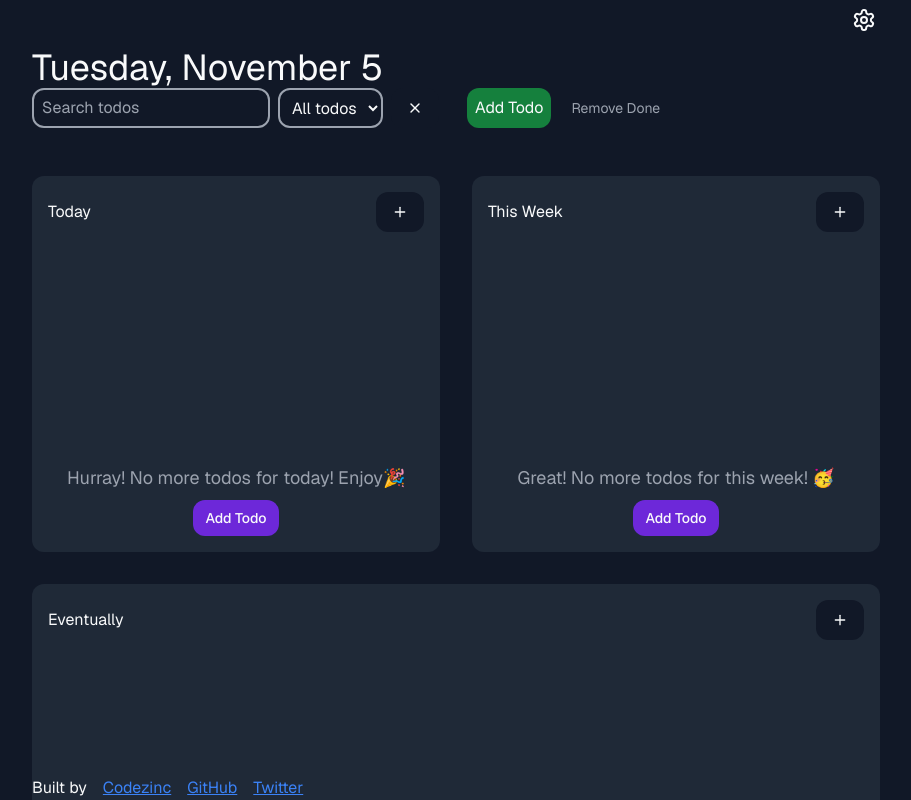
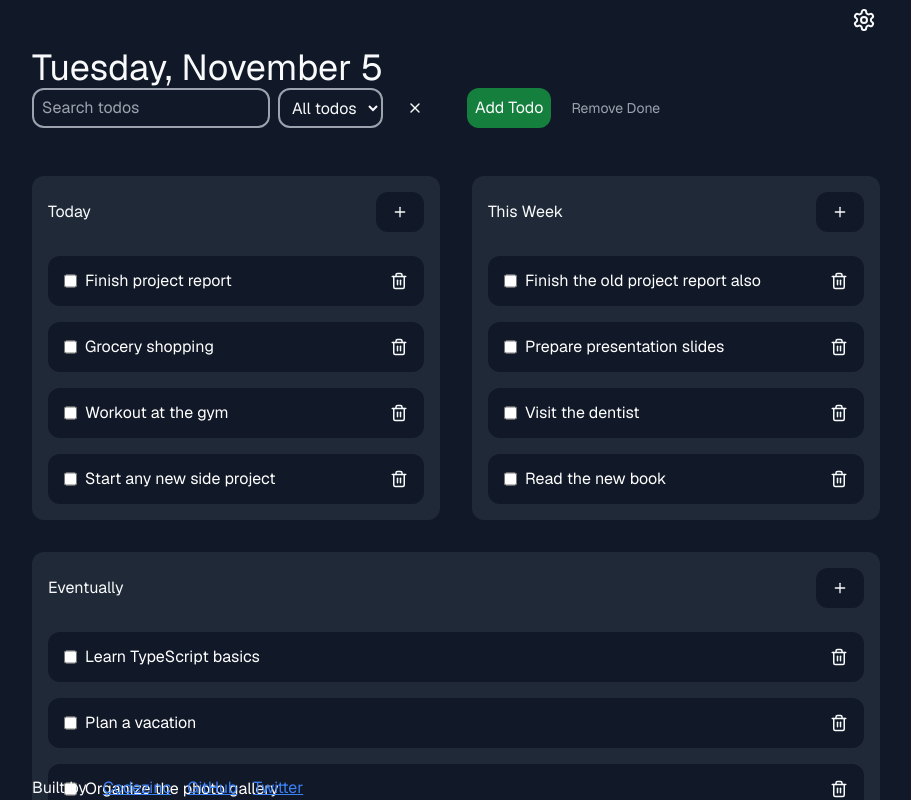
Before and after one commit to anuragg-p/codezinc-frontend, a Next.js app: page /apps/simple-todo in a window 1280 px wide. Shown: the top 800 px of the page, without its empty margins (184-1095 px from the left). Built offline with nearby package versions, Linux system fonts and the light colour scheme.

Commit message:
changed the todoAppData to a data/todo-app-data.json

```diff
--- a/src/TodoAppData/data.tsx
+++ /dev/null
@@ -1,60 +0,0 @@
-import { TodoEnum } from "@/components/Todo";
-import { type TodoItemType } from "@/types/todo.types";
-
-
-const __todosNew: TodoItemType[] = []
-
-const __todos: TodoItemType[] = [
-    {
-        type: TodoEnum.TODAY,
-        name: "Finish project report",
-        tags: ["work", "urgent"],
-    },
-    {
-        type: TodoEnum.TODAY,
-        name: "Grocery shopping",
-        tags: ["personal", "errands"],
-    },
-    {
-        type: TodoEnum.TODAY,
-        name: "Workout at the gym",
-        tags: ["health", "fitness"],
-    },
-    {
-        type: TodoEnum.THIS_WEEK,
-        name: "Prepare presentation slides",
-        tags: ["work", "presentation"],
-    },
-    {
-        type: TodoEnum.THIS_WEEK,
-        name: "Visit the dentist",
-        tags: ["health", "appointment"],
-    },
-    {
-        type: TodoEnum.THIS_WEEK,
-        name: "Read the new book",
-        tags: ["personal", "reading"],
-    },
-    {
-        type: TodoEnum.EVENTUALLY,
-        name: "Learn TypeScript basics",
-        tags: ["learning", "development"],
-    },
-    {
-        type: TodoEnum.EVENTUALLY,
-        name: "Plan a vacation",
-        tags: ["personal", "travel"],
-    },
-    {
-        type: TodoEnum.EVENTUALLY,
-        name: "Organize the photo gallery",
-        tags: ["personal", "organization"],
-    },
-    {
-        type: TodoEnum.EVENTUALLY,
-        name: "Start a side project",
-        tags: ["development", "hobby"],
-    },
-];
-
-export {__todos, __todosNew}
--- a/src/app/apps/simple-todo/page.tsx
+++ b/src/app/apps/simple-todo/page.tsx
@@ -4,13 +4,30 @@ import {
   TodoDashBoard,
   TodoEnum,
 } from "@/components/Todo";
-import { __todosNew } from "@/TodoAppData/data";
-import type { TodoItemType } from "@/types/todo.types";
+import tasksData from "@/data/todo-app-data.json";
+import type { Raw, TodoItemType } from "@/types/todo.types";
 import { useCallback, useState } from "react";
 import { TodoFooter } from "@/components/TodoFooter";
 
+
+// making a function to convert the json file Raw data to our required type data
+const convertToTodoItems = (data: Raw[]): TodoItemType[] => {
+  return data.map((task) => {
+    // Convert the type field to TodoEnum
+    const type = TodoEnum[task.type as keyof typeof TodoEnum];
+    return {
+      type,
+      name: task.name,
+      tags: task.tags
+    };
+  });
+}
+
+// To convert imported json file data to a typed Array<TodoItemType>
+const todoItems: TodoItemType[] = convertToTodoItems(tasksData);
+
 export default function TodoPage() {
-  const [todos, setTodos] = useState<Array<TodoItemType>>(__todosNew);
+  const [todos, setTodos] = useState<Array<TodoItemType>>(todoItems);
 
   const todayTodos = todos.filter((item) => item.type === TodoEnum.TODAY);
   const thisWeekTodos = todos.filter(
--- /dev/null
+++ b/src/data/todo-app-data.json
@@ -0,0 +1,98 @@
+[
+    {
+        "type": "TODAY",
+        "name": "Finish project report",
+        "tags": [
+            "work",
+            "urgent"
+        ]
+    },
+    {
+        "type": "THIS_WEEK",
+        "name": "Finish the old project report also",
+        "tags": [
+            "work",
+            "not so urgent"
+        ]
+    },
+    {
+        "type": "TODAY",
+        "name": "Grocery shopping",
+        "tags": [
+            "personal",
+            "errands"
+        ]
+    },
+    {
+        "type": "TODAY",
+        "name": "Workout at the gym",
+        "tags": [
+            "health",
+            "fitness"
+        ]
+    },
+    {
+        "type": "THIS_WEEK",
+        "name": "Prepare presentation slides",
+        "tags": [
+            "work",
+            "presentation"
+        ]
+    },
+    {
+        "type": "THIS_WEEK",
+        "name": "Visit the dentist",
+        "tags": [
+            "health",
+            "appointment"
+        ]
+    },
+    {
+        "type": "THIS_WEEK",
+        "name": "Read the new book",
+        "tags": [
+            "personal",
+            "reading"
+        ]
+    },
+    {
+        "type": "EVENTUALLY",
+        "name": "Learn TypeScript basics",
+        "tags": [
+            "learning",
+            "development"
+        ]
+    },
+    {
+        "type": "EVENTUALLY",
+        "name": "Plan a vacation",
+        "tags": [
+            "personal",
+            "travel"
+        ]
+    },
+    {
+        "type": "EVENTUALLY",
+        "name": "Organize the photo gallery",
+        "tags": [
+            "personal",
+            "organization"
+        ]
+    },
+    {
+        "type": "EVENTUALLY",
+        "name": "Start a side project",
+        "tags": [
+            "development",
+            "hobby"
+        ]
+    },
+    {
+        "type": "TODAY",
+        "name": "Start any new side project",
+        "tags": [
+            "development",
+            "knowledge"
+        ]
+    }
+]
```
Also changed, not shown: src/types/todo.types.ts (+7 -0 lines).
